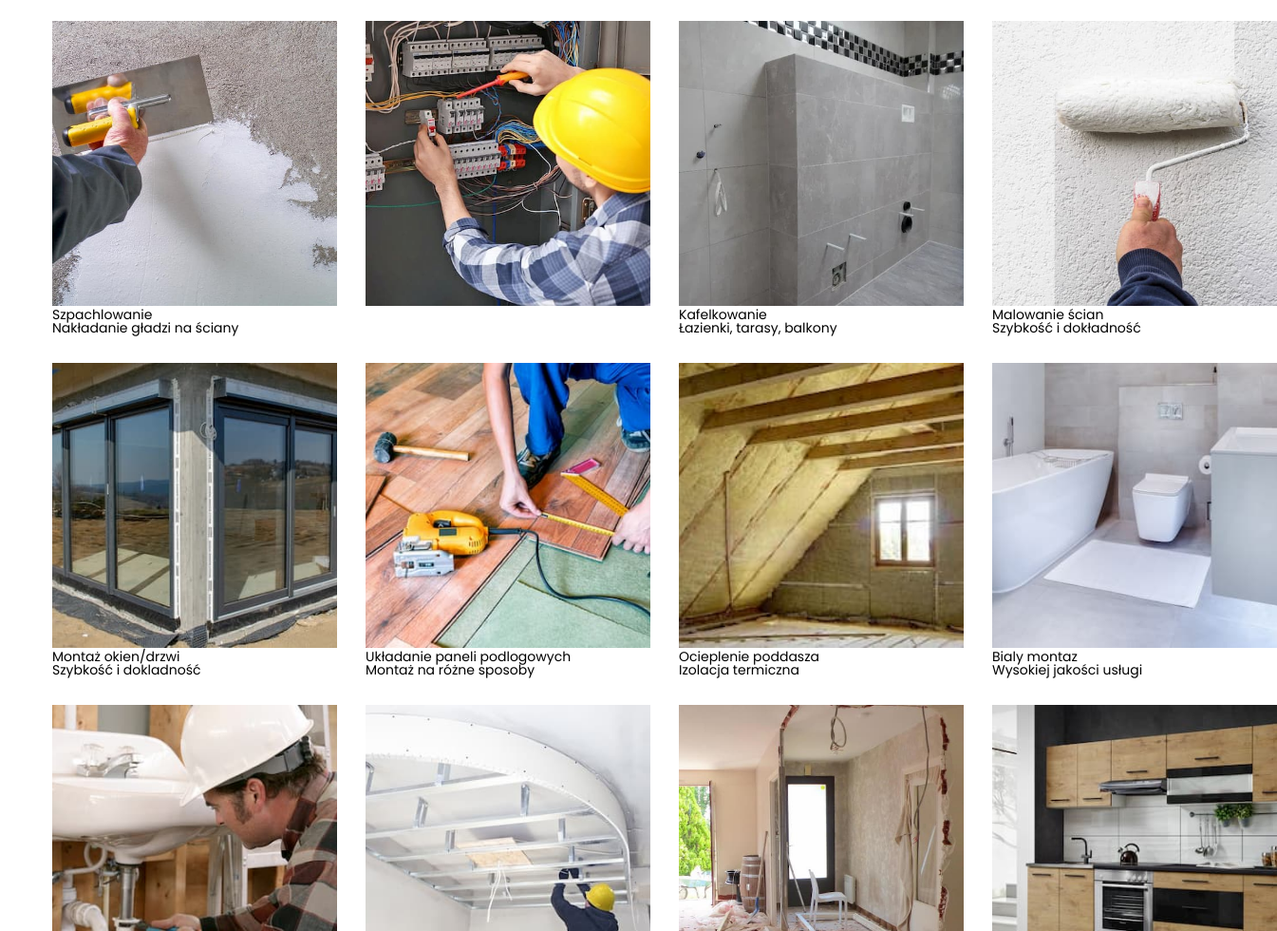
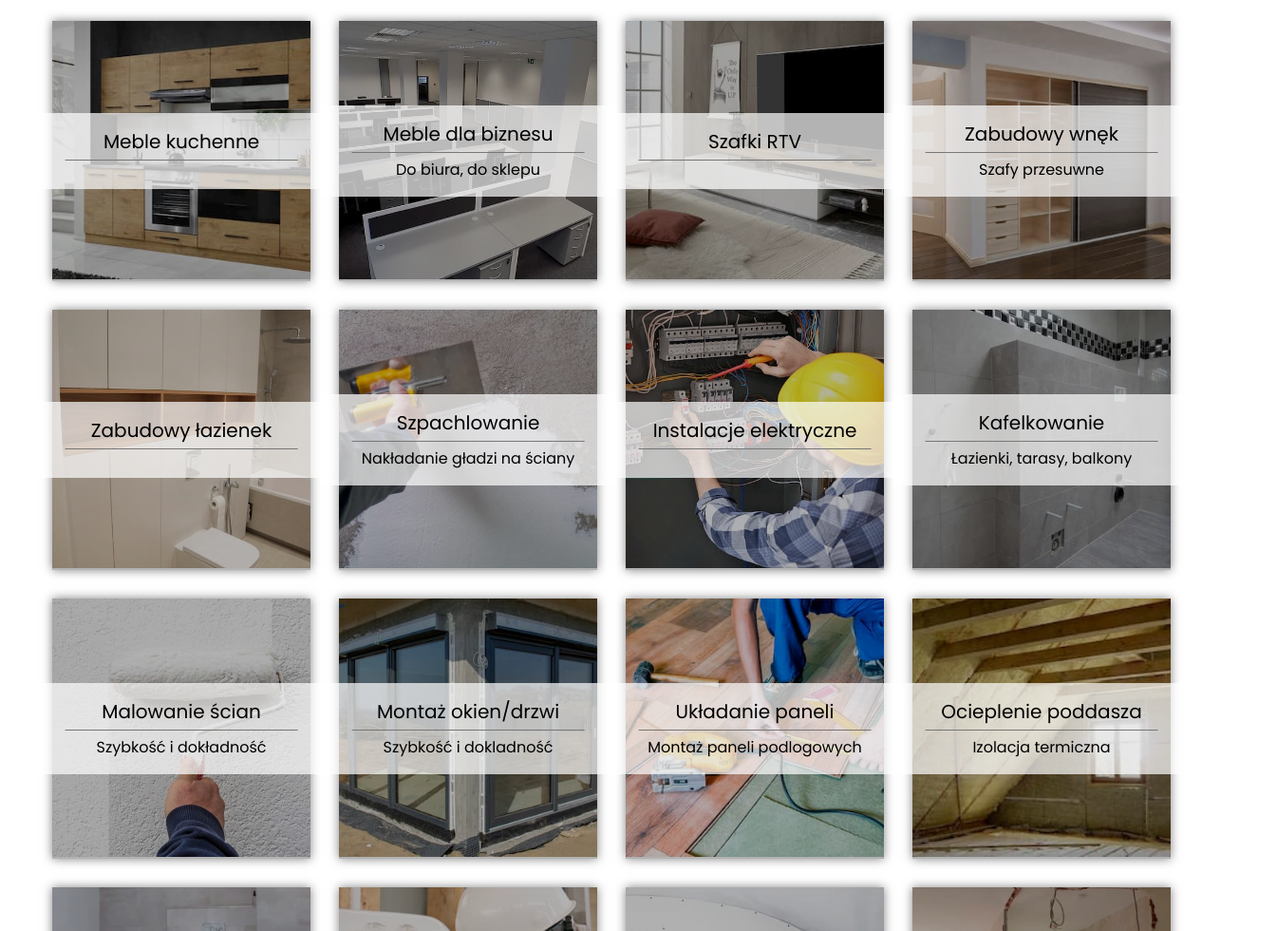
Before and after one commit to DmytroKalenko/redecoration-and-furniture, a website: page index.html in a window 1280 px wide. Shown: the part 1820-2800 px from the top of the page at 95% size, 1345 px wide, since content can reach past the window. Drawn offline with nearby package versions, Linux system fonts and the light colour scheme.

Commit message:
added style for component-works

```diff
--- a/index.html
+++ b/index.html
@@ -27,11 +27,11 @@
         <nav class="navigation col-7">
           <ul class="navigation__links">
             <li class="nav_link"><a href="#!">Zakrec prac</a></li>
-            <li class="nav_link --aboutUS">O firmie</li>
-            <li class="nav_link --opinions">Opinie</li>
-            <li class="nav_link --works">Nasze prace</li>
-            <li class="nav_link --contact">Kontak</li>
-            <li class="nav_link --benefits">Dlaczego my</li>
+            <li class="nav_link --aboutUS"><p>O firmie</p></li>
+            <li class="nav_link --opinions"><p>Opinie</p></li>
+            <li class="nav_link --works"><p>Nasze prace</p></li>
+            <li class="nav_link --contact"><p>Kontak</p></li>
+            <li class="nav_link --benefits"><p>Dlaczego my</p></li>
           </ul>
         </nav>
 
@@ -118,8 +118,59 @@
         </div>
 
         <div class="services__items">
+
           <div class="services__item">
+            <picture>
+              <img class="item__icon" src="./images/services/furniture/kuchnia.jpg" alt="">
+            </picture>
+            <div class="item__content">
+                <div class="item__title">Meble kuchenne</div>
+                <div class="item__text"></div>
+            </div>
+          </div>
+          <div class="services__item">
+            <picture>
+              <img class="item__icon" src="./images/services/furniture/meble burowe.jpg" alt="">
+            </picture>
+            <div class="item__content">
+                <div class="item__title">Meble dla biznesu</div>
+                <div class="item__text">Do biura, do sklepu</div>
+            </div>
+          </div>
+          <div class="services__item">
+            <picture>
+              <img class="item__icon" src="./images/services/furniture/szafka-rtv-alimos.jpg" alt="">
+            </picture>
+            <div class="item__content">
+                <div class="item__title">Szafki RTV</div>
+                <div class="item__text"></div>
+            </div>
+          </div>
+          <div class="services__item">
+            <picture>
+              <img class="item__icon" src="./images/services/furniture/szafy-przesuwne.jpg" alt="">
+            </picture>
+            <div class="item__content">
+                <div class="item__title">Zabudowy wnęk</div>
+                <div class="item__text">Szafy przesuwne</div>
+            </div>
+          </div>
+
+          <div class="services__item">
+            <picture>
+              <img class="item__icon" src="./images/services/furniture/łazienka-zabudowa-geberitu-1.jpg" alt="">
+            </picture>
+            <div class="item__content">
+                <div class="item__title">Zabudowy łazienek</div>
+                <div class="item__text"></div>
+            </div>
+          </div>
+
+
+          <div class="services__item">
+            <picture>
               <img class="item__icon" src="./images/services/buld/szpachlowanie.jpg" alt="">
+            </picture>
             <div class="item__content">
                   <div class="item__title">Szpachlowanie</div>
                   <div class="item__text">Nakładanie gładzi na ściany</div>
@@ -127,15 +178,20 @@
             </div>
 
             <div class="services__item">
+              <picture>
               <img class="item__icon" src="./images/services/buld/instalacje elektryczne.jpg" alt="">
+            </picture>
             <div class="item__content">
-                  <div class="item__title"></div>
+                  <div class="item__title">Instalacje elektryczne</div>
                   <div class="item__text"></div>
               </div>
             </div>
 
             <div class="services__item">
-            <img class="item__icon" src="./images/services/buld/kafelkowanie.jpg" alt="">
+
+             <picture> <img class="item__icon" src="./images/services/buld/kafelkowanie.jpg" alt="">
+              </picture>
+
               <div class="item__content">
                   <div class="item__title">Kafelkowanie</div>
                   <div class="item__text">Łazienki, tarasy, balkony </div>
@@ -143,7 +199,9 @@
             </div>
 
             <div class="services__item">
+              <picture>
                 <img class="item__icon" src="./images/services/buld/malowanie-na-bialo.jpg" alt="">
+              </picture>
               <div class="item__content">
                   <div class="item__title">Malowanie ścian</div>
                   <div class="item__text">Szybkość i dokładność</div>
@@ -151,7 +209,9 @@
             </div>
 
             <div class="services__item">
+              <picture>
                 <img class="item__icon" src="./images/services/buld/montaz okien.jpg" alt="">
+              </picture>
               <div class="item__content">
                   <div class="item__title">Montaż okien/drzwi</div>
                   <div class="item__text">Szybkość i dokladność</div>
@@ -159,15 +219,19 @@
             </div>
 
             <div class="services__item">
-              <img class="item__icon" src="./images/services/buld/montaz paneli podlogowych.jpg" alt="">
+              <picture>
+                <img class="item__icon " src="./images/services/buld/montaz paneli podlogowych.jpg" alt="">
+              </picture>
               <div class="item__content">
-                  <div class="item__title">Układanie paneli podlogowych</div>
-                  <div class="item__text">Montaż na różne sposoby</div>
+                  <div class="item__title">Układanie paneli</div>
+                  <div class="item__text">Montaż paneli podlogowych</div>
               </div>
             </div>
 
             <div class="services__item">
+              <picture>
                 <img class="item__icon" src="./images/services/buld/ocieplenie-poddaszajpg.jpg" alt="">
+              </picture>
               <div class="item__content">
                   <div class="item__title">Ocieplenie poddasza </div>
                   <div class="item__text">Izolacja termiczna</div>
@@ -176,7 +240,9 @@
 
 
             <div class="services__item">
+              <picture>
                 <img class="item__icon" src="./images/services/buld/bialy-montaz-1024x670.jpg" alt="">
+              </picture>
               <div class="item__content">
                   <div class="item__title">Bialy montaz</div>
                   <div class="item__text">Wysokiej jakości usługi</div>
@@ -184,69 +250,34 @@
             </div>
 
             <div class="services__item">
+              <picture>
                 <img class="item__icon" src="./images/services/buld/hydraulicznych-1024x683.jpg" alt="">
+              </picture>
               <div class="item__content">
-                  <div class="item__title"></div>
+                  <div class="item__title">instalacje hydrauliczne</div>
                   <div class="item__text"></div>
               </div>
             </div>
 
             <div class="services__item">
+              <picture>
                 <img class="item__icon" src="./images/services/buld/zabudowy-gk.jpg" alt="">
+              </picture>
               <div class="item__content">
                   <div class="item__title">Płyty gipsowe</div>
                   <div class="item__text">Sufity podwieszane</div>
               </div>
             </div>
             <div class="services__item">
+              <picture>
                 <img class="item__icon" src="./images/services/buld/wyburzenie-sciany-dzialowej-co-trzeba-wiedziec.jpg" alt="">
+              </picture>
               <div class="item__content">
                   <div class="item__title">Wyburzenie ścian</div>
                   <div class="item__text">Skuwanie betonu</div>
               </div>
             </div>
-            <div class="services__item">
-              <img class="item__icon" src="./images/services/furniture/kuchnia.jpg" alt="">
-              <div class="item__content">
-                  <div class="item__title"></div>
-                  <div class="item__text"></div>
-              </div>
-            </div>
-            <div class="services__item">
-              <img class="item__icon" src="./images/services/furniture/meble burowe.jpg" alt="">
-              <div class="item__content">
-                  <div class="item__title"></div>
-                  <div class="item__text"></div>
-              </div>
-            </div>
-            <div class="services__item">
-              <img class="item__icon" src="./images/services/furniture/szafka-rtv-alimos.jpg" alt="">
-              <div class="item__content">
-                  <div class="item__title"></div>
-                  <div class="item__text"></div>
-              </div>
-            </div>
-            <div class="services__item">
-              <img class="item__icon" src="./images/services/furniture/szafy-przesuwne.jpg" alt="">
-              <div class="item__content">
-                  <div class="item__title"></div>
-                  <div class="item__text"></div>
-              </div>
-            </div>
-            <div class="services__item">
-              <img class="item__icon" src="./images/services/furniture/zabudowy wnek.jpg" alt="">
-              <div class="item__content">
-                  <div class="item__title"></div>
-                  <div class="item__text"></div>
-              </div>
-            </div>
-            <div class="services__item">
-              <img class="item__icon" src="./images/services/furniture/łazienka-zabudowa-geberitu-1.jpg" alt="">
-              <div class="item__content">
-                  <div class="item__title"></div>
-                  <div class="item__text"></div>
-              </div>
-            </div>
+
         </div>
 
 
@@ -408,6 +439,7 @@
            <div class="item__text">W dobie nierzetelnych wykonawców jestem pod wrażeniem solidności i pracowitości Pana Dawida i Pana Michała, którzy malowali wnętrza mojego domu. Panowie zdemontowali i wykończyli także ganek w drugim domu i mogę powiedzieć krótko...jeśli nie chcecie "użerać" się z niesolidną ekipą, która wykona robotę na przysłowiową ślinę, to w ciemno polecam firmę. Poza naprawdę bardzo przystępną cenę usług warto wspomnieć, że Panowie pracowali po 12 a nawet 14 godzin dziennie.</div>
           </div>
           <div class="opinion__items item">
+
               <img src="./images/opinions/women2.jpg" alt="" class="item__icon">
               <div class="item__name-persone">Angelika</div>
           <div class="item__text">Kolejny raz pan Dawid mnie nie zawiódł!!!Pelen profesjonalizn,dokladnosc,sumiennosc!Kolejny projekt wykonany perfekcyjnie. Polecam!!!</div>
--- a/less/style.less
+++ b/less/style.less
@@ -151,7 +151,8 @@ a {
     text-decoration: none;
     color: @linkColor;
     transition: all .5s;
-    &:hover{
+
+    &:hover {
         color: @linkColor__hover;
     }
 }
@@ -201,7 +202,7 @@ button {
 @grayColor: #f6f6f6;
 @borderColor: #E2E2E2;
 @linkColor: #000000;
-@linkColor__hover:#b9a37f;
+@linkColor__hover: #b9a37f;
 
 .col-6() {
     flex: 0 0 50%;
@@ -213,11 +214,12 @@ button {
     max-width: 25%;
 }
 
-.btn{
+.btn {
     background-color: @pimaryColor;
     border-radius: .5rem;
     transition: all .5s;
-    &:hover{
+
+    &:hover {
         background-color: #000000;
         color: #ffffff;
     }
@@ -332,7 +334,8 @@ header {
     align-content: center;
     font-size: 1.4rem;
     position: relative;
-    &:before{
+
+    &:before {
         content: '';
         position: absolute;
         top: 0;
@@ -341,8 +344,9 @@ header {
         left: 50%;
         z-index: -1;
         margin-left: -50vw;
-        background-color:  #ffffff;
+        background-color: #ffffff;
     }
+
     .contacts {
         display: flex;
         align-items: center;
@@ -350,6 +354,7 @@ header {
         .contacts__content {
             display: flex;
             flex-direction: column;
+
             a.phone {
                 font-size: 1.7rem;
                 font-weight: 700;
@@ -361,6 +366,7 @@ header {
 
         .social__media {
             margin-right: 2rem;
+
             img {
                 max-width: 3.5rem;
                 max-height: 3.5rem;
@@ -375,6 +381,16 @@ header {
 
             .nav_link {
                 font-size: 1.7rem;
+                display: flex;
+                align-content: center;
+                align-items: center;
+                padding: 0 1.5rem;
+                p{cursor: pointer;
+                    transition: all .5s;
+                   &:hover{
+                       color: @linkColor__hover;
+                   }
+                }
 
                 a {
                     margin-bottom: 2.4em;
@@ -383,6 +399,7 @@ header {
                     margin-top: 2.6em;
                     position: relative;
                     line-height: 2.1em;
+
                 }
             }
         }
@@ -443,6 +460,7 @@ header {
             }
         }
     }
+
     .slick-arrow {
         &::after {
             filter: brightness(0) invert(1);
@@ -465,11 +483,13 @@ header {
 }
 
 .benefits {
-    @media  @laptop{
+    @media @laptop {
         padding: 6rem 0;
         margin-bottom: 6rem;
     }
+
     position: relative;
+
     &::before {
         content: '';
         position: absolute;
@@ -484,17 +504,20 @@ header {
         background-size: cover;
         filter: blur(2px) brightness(50%);
     }
-    .headline{
+
+    .headline {
         color: #ffffff;
     }
+
     .benefits__items {
         display: grid;
         grid-template-columns: 1fr;
         grid-gap: 3rem;
 
-        @media  @tablet {
+        @media @tablet {
             grid-template-columns: repeat(2, 1fr);
         }
+
         @media @laptop {
             grid-template-columns: repeat(4, 1fr);
         }
@@ -544,11 +567,13 @@ header {
         }
     }
 }
-.workProcess{
-    @media @laptop{
+
+.workProcess {
+    @media @laptop {
         border-top: 1px solid @borderColor;
         padding-top: 6rem;
     }
+
     .workProcess__steps {
         position: relative;
         display: grid;
@@ -675,10 +700,11 @@ header {
 
 
 .opinions {
-    @media @laptop{
+    @media @laptop {
         border-bottom: 1px solid @borderColor;
         padding-bottom: 6rem;
     }
+
     .slick-slide {
         .opinion__items {
             &.item {
@@ -715,8 +741,9 @@ header {
 
     .slick-dots {
         margin-top: 2rem;
-        li{
-            box-shadow: 0 0 1px rgba(0,0,0,0.5);
+
+        li {
+            box-shadow: 0 0 1px rgba(0, 0, 0, 0.5);
         }
     }
 
@@ -726,10 +753,12 @@ header {
 .works {
     position: relative;
     padding-top: 4rem;
-    @media @laptop{
+
+    @media @laptop {
         margin-bottom: 6rem;
     }
-    .headline{
+
+    .headline {
         margin-bottom: 4rem;
     }
 
@@ -758,6 +787,7 @@ header {
 
         .photos__navigation {
             position: static;
+
             .slick-slide {
                 margin: 0 2rem;
 
@@ -783,9 +813,11 @@ header {
     justify-content: center;
     align-content: center;
     align-items: center;
-    @media @laptop{
-        margin-top: 6rem ;
+
+    @media @laptop {
+        margin-top: 6rem;
     }
+
     .map-formWrapper {
         position: relative;
 
@@ -808,11 +840,12 @@ header {
             width: 400px;
             background-color: #ffffff;
 
-            .form__title{
+            .form__title {
                 font-size: 3rem;
                 font-weight: 500;
             }
-            span{
+
+            span {
                 margin-bottom: 2rem;
                 text-align: center;
                 font-size: 2rem;
@@ -865,14 +898,16 @@ header {
 
 }
 
-footer{
-    @media @laptop{
+footer {
+    @media @laptop {
         padding: 2rem 0;
     }
+
     display: flex;
     justify-content: space-between;
     position: relative;
-    &:before{
+
+    &:before {
         content: '';
         position: absolute;
         top: 0;
@@ -881,13 +916,15 @@ footer{
         left: 50%;
         z-index: -1;
         margin-left: -50vw;
-        background-color:  @pimaryColor;
+        background-color: @pimaryColor;
     }
-    .footer__links{
+
+    .footer__links {
         display: flex;
         align-content: center;
         align-items: center;
-        .nav_link{
+
+        .nav_link {
             margin: 0 1rem;
         }
     }
@@ -895,19 +932,79 @@ footer{
 
 
 
-.services{
-    .services__items{
+.services {
+    border-bottom: 1px solid @borderColor;
+    @media @laptop{
+        padding-bottom: 7rem;
+        margin-bottom: 3rem;
+    }
+    .services__items {
         display: grid;
         grid-template-columns: repeat(4, 1fr);
         grid-gap: 3rem;
-        .services__item{
+
+        .services__item {
+            aspect-ratio: ~'1/1';
+            position: relative;
+            box-shadow: 0 0 10px rgba(0, 0, 0, 0.5);
+            picture {
+                position: relative;
+                display: block;
                 aspect-ratio: ~'1/1';
 
-            .item__icon{
+                &::before {
+                    content: '';
+                    position: absolute;
+                    height: 100%;
+                    width: 100%;
+                    background-color: fade(#000000, 30);
+                    z-index: 1;
+                }
+            }
+
+
+            .item__icon {
                 width: 100%;
                 height: 100%;
                 object-fit: cover;
+                position: relative;
+            }
+
+            .item__content {
+                position: absolute;
+                top: 50%;
+                left: 50%;
+                transform: translate(-50%, -50%);
+                background-color: fade(#ffffff, 70);
+                font-size: 1.6rem;
+                padding: 2rem;
+                text-align: center;
+                width: 100%;
+
+                z-index: 1;
+
+                .item__title {
+                    font-size: 2rem;
+                    position: relative;
+                    padding-bottom: 1rem;
+                    margin-bottom: 1rem;
+
+                    &::after {
+                        content: '';
+                        position: absolute;
+                        bottom: 0;
+                        left: 50%;
+                        transform: translateX(-50%);
+                        height: 1px;
+                        width: 90%;
+                        background: #777;
+                    }
+                }
+
+                .item__text {
+                    margin-top: .5rem;
                 }
             }
         }
     }
+}
```
Also changed, not shown: css/style.min.css. Lines whose indentation alone changed are shown as unchanged.
